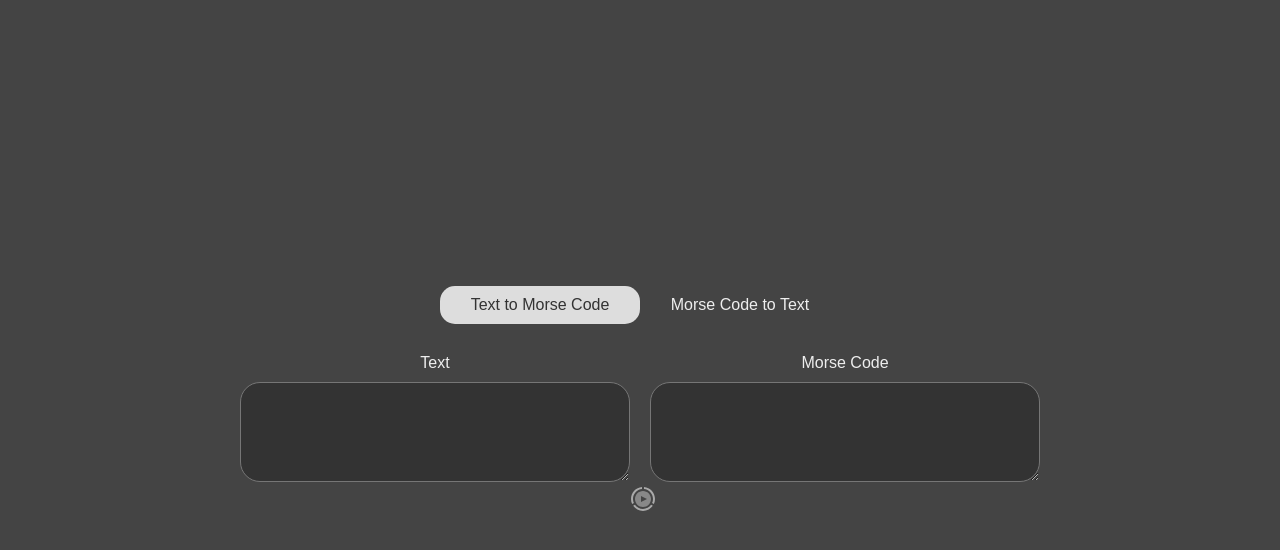
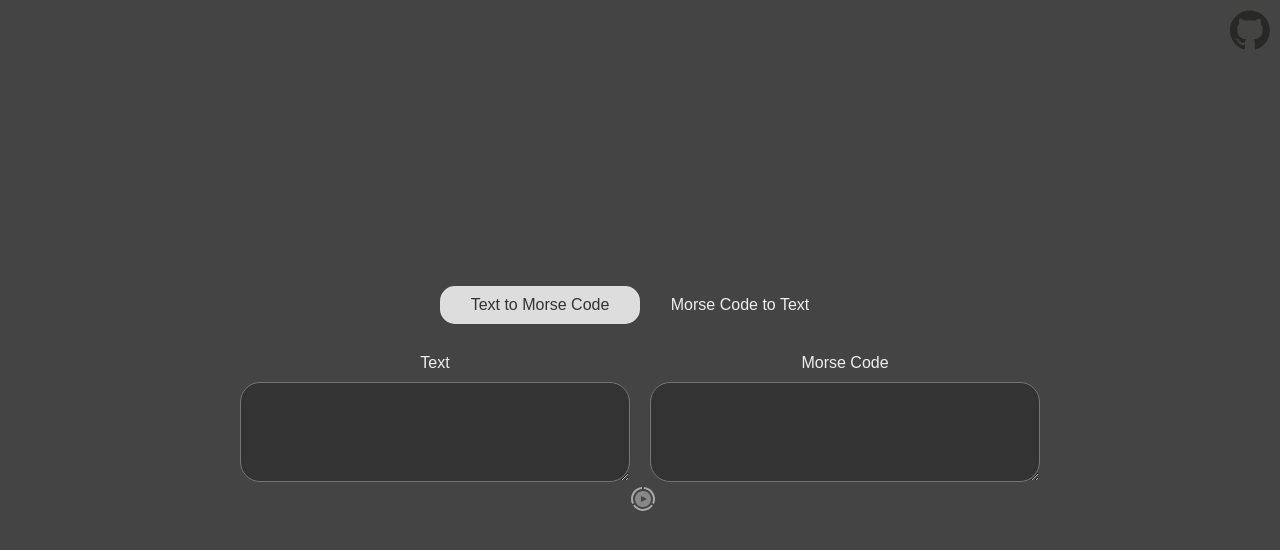
Before and after one commit to yinkar/morse-translator, a Vue app: page / in a window 1280 px wide. Shown: the top 550 px of the page. Built offline with nearby package versions, Linux system fonts and the light colour scheme.

Commit message:
Github icon

```diff
--- a/src/App.vue
+++ b/src/App.vue
@@ -169,6 +169,12 @@
 
     </button>
   </div>
+
+  <div class="icons">
+    <a href="https://github.com/yinkar/morse-translator" title="Github Repo">
+      <img src="./assets/icons/github.svg" alt="Github Repo">
+    </a>
+  </div>
 </template>
 
 <style scoped>
@@ -269,6 +275,33 @@
     fill: #ddd;
   }
 
+  .icons {
+    position: absolute;
+    width: 200px;
+    height: 40px;
+    right: 0;
+    top: 0;
+    display: flex;
+    justify-content: right;
+  }
+
+  .icons > a {
+    display: inline-block;
+    height: 60px;
+    margin: 10px 10px;
+    opacity: .6;
+    transition: 80ms ease-in-out all;
+  }
+
+  .icons > a:hover {
+    opacity: 1;
+  }
+
+  .icons img {
+    height: 40px;
+    width: auto;
+  }
+
   @keyframes playing {
     0% {
       transform: rotate(0deg);
```
Also changed, not shown: src/assets/icons/github.svg (added).
